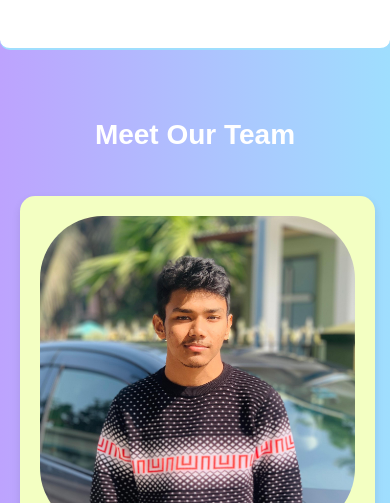
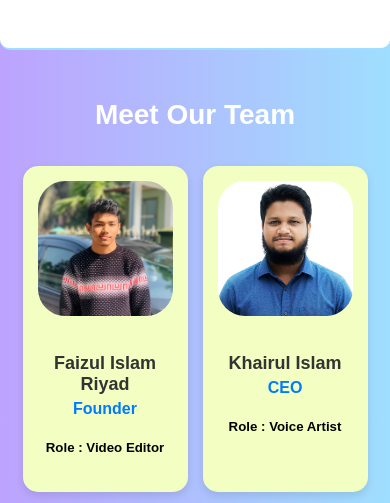
Before and after one commit to Faizulislamriyad/faimedia, a plain HTML site: page index.html in a window 390 px wide. Shown: the part 341-844 px from the top of the page. Drawn offline with Linux system fonts and the light colour scheme.

Commit message:
Update Style.css
More responsive

```diff
--- a/Style.css
+++ b/Style.css
@@ -560,11 +560,6 @@ body.night-mode .footer-bottom b {
 }
 
 @media (max-width: 768px) {
-    /* Member Cards */
-    .Member > div {
-        width: 80%;
-        margin: 15px auto;
-    }
 
     /* About Section */
     .abf {
@@ -637,11 +632,6 @@ body.night-mode .footer-bottom b {
         font-size: 20px;
     }
 
-    /* Member Cards */
-    .Member > div {
-        width: 90%;
-    }
-
     /* Footer */
     .footer {
         padding: 25px 10px 10px;
@@ -693,3 +683,32 @@ body.night-mode .footer-bottom b {
         height: 120px;
     }
 }
+@media (max-width: 768px) {
+    .Member {
+        display: flex;
+        flex-wrap: wrap;
+        justify-content: center;
+        gap: 15px;
+        padding: 30px 15px;
+    }
+
+    .Member > div {
+        width: calc(50% - 20px); /* 2 cards per row */
+        margin: 0;
+        box-sizing: border-box;
+    }
+
+    .Member h1 {
+        width: 100%;
+        margin-bottom: 20px;
+    }
+    #Socal .modal-content {
+    width: 50%;
+}
+}
+@media (max-width: 480px) {
+    .Member > div {
+        width: calc(50% - 15px); /* Adjust for smaller screens */
+        padding: 15px;
+    }
+}
```
